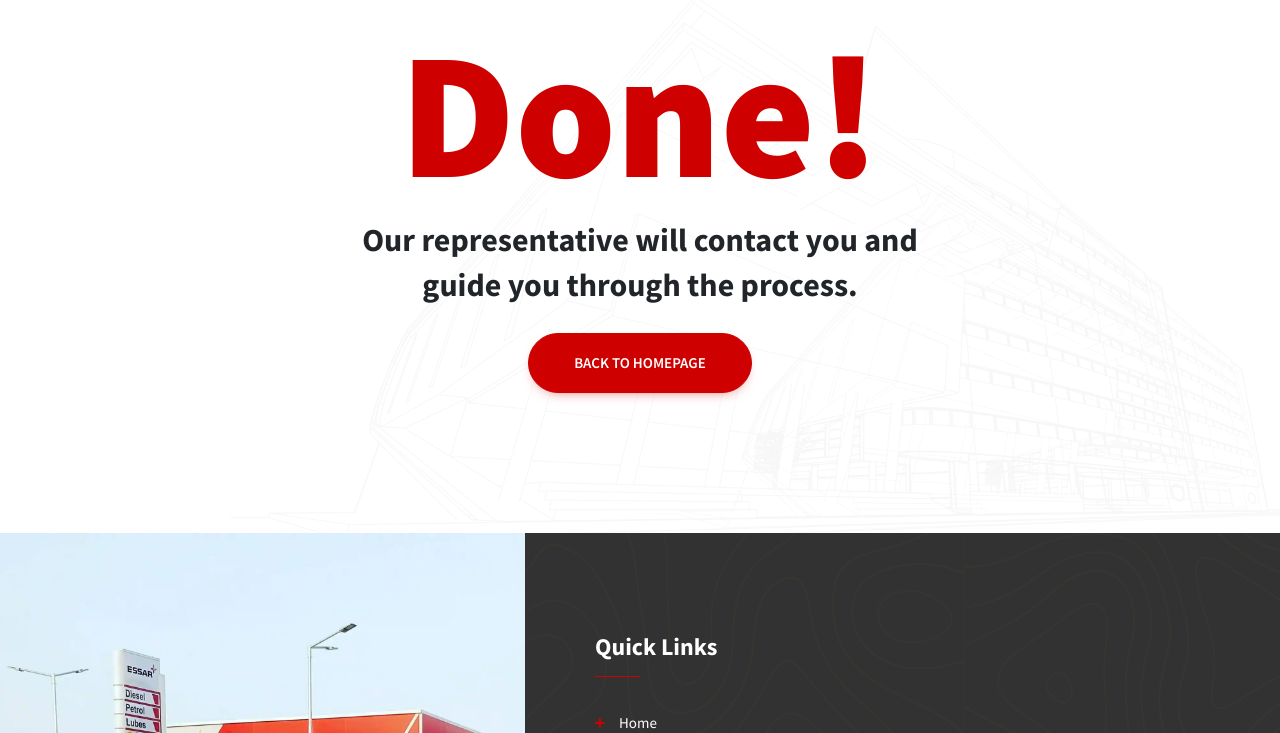
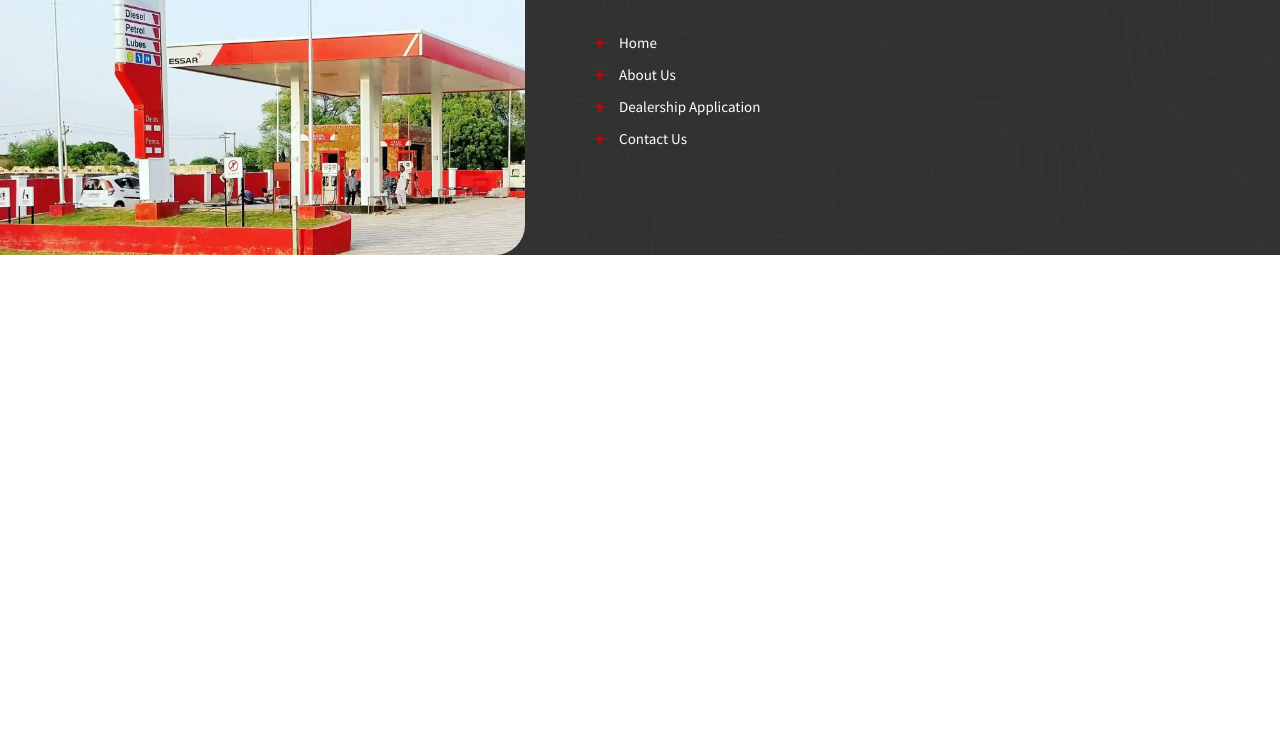
Before and after one commit to johnmatcheloa246543/johnmatcheloa246543.github.io, a plain HTML site: page 404.html in a window 1280 px wide. Shown: the part 677-1410 px from the top of the page. After the commit the page ends 932 px from the top, so only its background shows below. Drawn offline with Linux system fonts and the light colour scheme; a script that the page names is missing; files whose address does not match are found by name.

Commit message:
Update 404.html

```diff
--- a/404.html
+++ b/404.html
@@ -155,15 +155,6 @@
 		<!-- Banner End -->
 
 		<!-- Team -->
-		<section class="content-inner" style="background-image:url(images/background/bg2.png); background-position:right bottom; background-size:100%; background-repeat:no-repeat;">
-			<div class="container">
-				<div class="error-page text-center">
-					<div class="dlab_error">Done!</div>
-					<h2 class="error-head">Our representative will contact you and guide you through the process.</h2>
-					<a href="index.html" class="btn btn-primary radius-no btn-rounded"><span class="p-lr15">BACK TO HOMEPAGE</span></a>
-				</div>
-			</div>
-		</section>
 
 	</div>
     <!-- Footer -->
```
